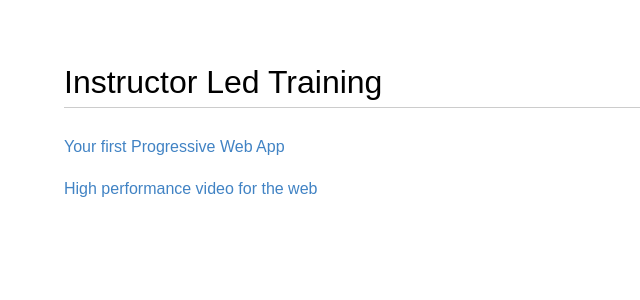
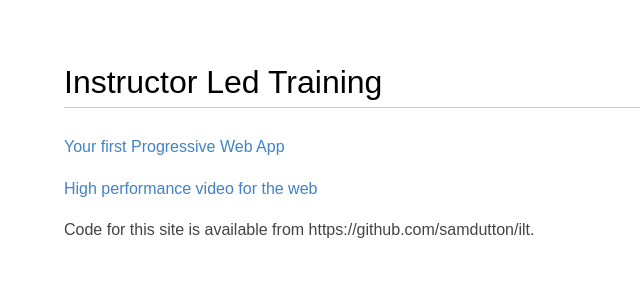
Before and after one commit to samdutton/ilt, a Jekyll site: the page built from index.md, in a window 1280 px wide. Shown: the top 300 px of the page, without its empty margins (0-640 px from the left). Built offline with Jekyll 4.4.1, drawn with Linux system fonts in a browser that asks for light colours.

Commit message:
Added link to code

```diff
--- a/index.md
+++ b/index.md
@@ -9,6 +9,8 @@ layout: home
   <p><a href="{{site.baseurl | append:p.url}}" title="Start page for: {{p.chapter}}">{{p.chapter}}</a></p>
 {% endif %}{% endfor %}
 </div>
+
+Code for this site is available from https://github.com/samdutton/ilt.
 
 <!--
 {% assign pages = site.pages | sort:"chapter" %}
```
